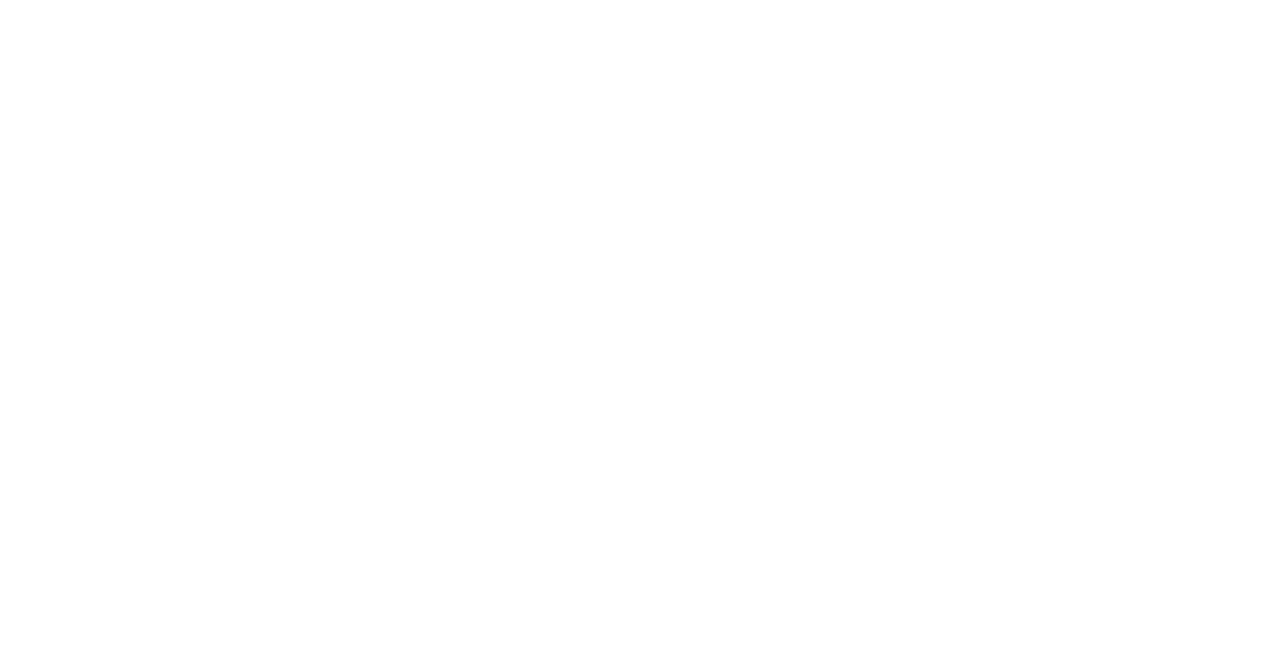
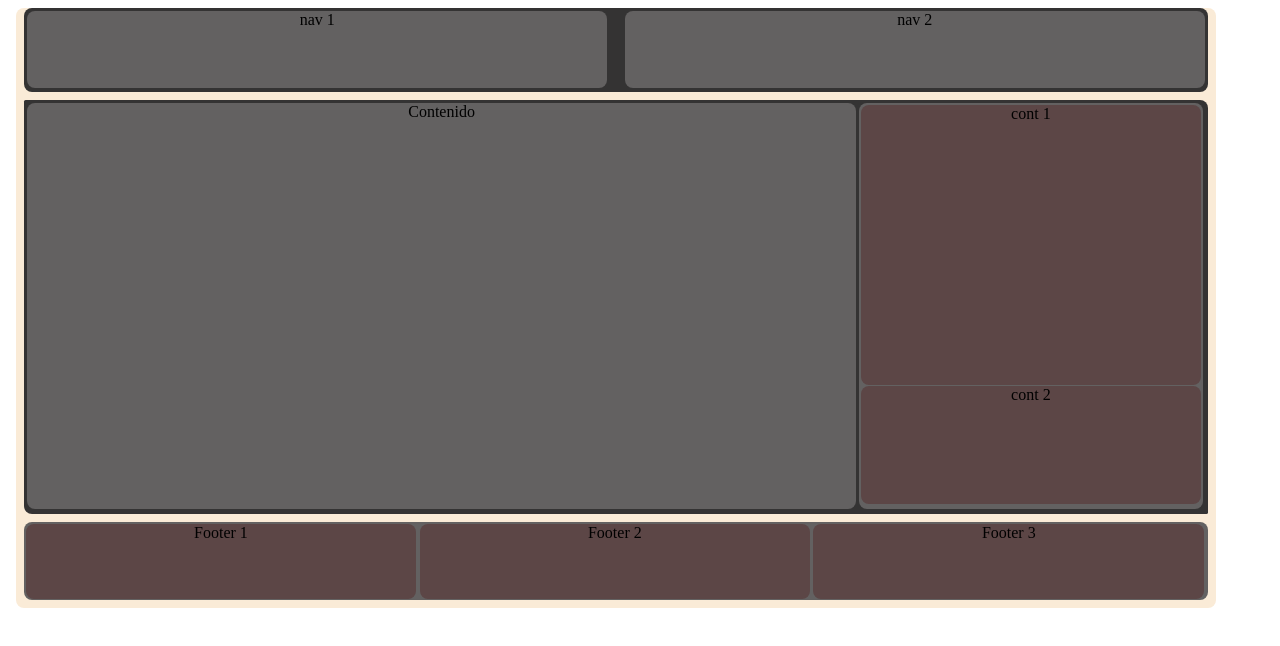
Before and after one commit to mfcortes/maquetacionCSS, a plain HTML site: page index.html in a window 1280 px wide. Drawn offline with Linux system fonts and the light colour scheme.

Commit message:
Se Maquetio la paguina con DIV

```diff
--- a/index.html
+++ b/index.html
@@ -5,8 +5,29 @@
     <meta name="viewport" content="width=device-width, initial-scale=1.0">
     <meta http-equiv="X-UA-Compatible" content="ie=edge">
     <title>Document</title>
+    <link rel="stylesheet" href="./styles/estilo.css">
+
+
 </head>
 <body>
+    <div id="contenedor">
+        <div id="header">
+            <div id="nav1">nav 1</div>
+            <div id="nav2">nav 2</div>
+        </div>
 
+        <div id="agrupado">
+            <div id="contenido">Contenido</div>
+            <div id="cont">
+                <div id="cont1">cont 1</div>
+                <div id="cont2">cont 2</div>
+            </div>
+        </div>
+        <div id="footer">
+            <div id="footer1">Footer 1</div>
+            <div id="footer2">Footer 2</div>
+            <div id="footer3">Footer 3</div>
+        </div>
+    </div>
 </body>
 </html>
--- /dev/null
+++ b/styles/estilo.css
@@ -0,0 +1,111 @@
+#contenedor{
+    width: 1200px;
+    height: 600px;
+    background-color: antiquewhite;
+    border-radius: 0.5em;
+    margin: 0.5em;
+}
+#header{
+    height: 14%;
+    border-radius: 0.5em;
+    background-color: rgb(52, 51, 51);
+    margin:0.5em ;
+}
+
+#nav1 {
+    height: 91%;
+    width: 49%;
+    background-color:  rgb(99, 97, 97);
+    border-radius: 0.5em;
+    margin:0.2em;
+    float: left;
+    text-align: center;
+}
+
+#nav2 {
+    height: 91%;
+    width: 49%;
+    background-color:  rgb(99, 97, 97);
+    border-radius: 0.5em;
+    margin:0.2em;
+    float: right;
+    text-align: center;
+}
+
+#agrupado {
+    height: 69%;
+    border-radius: 0.1em 0.5em 0.1em 0.5em;
+    background-color: rgb(52, 51, 51);
+    margin:0.5em ;
+}
+
+#contenido {
+    height: 98%;
+    width: 70%;
+    background-color:  rgb(99, 97, 97);
+    border-radius: 0.5em;
+    margin:0.2em 0.1em 0.2em 0.2em;
+    float: left;
+    text-align: center;
+}
+
+#cont {
+    height: 98%;
+    width: 29%;
+    background-color:  rgb(99, 97, 97);
+    border-radius: 0.5em;
+    margin:0.2em 0.1em 0.2em 0.1em;
+    float: left;
+    text-align: center;
+}
+
+#cont1 {
+    height: 69%;
+    background-color: rgb(92, 70, 70);
+    border-radius: 0.5em;
+    margin: 0.1em;
+    text-align: center;
+}
+
+#cont2 {
+    height: 29%;
+    background-color: rgb(92, 70, 70);
+    border-radius: 0.5em;
+    margin: 0.1em;
+    text-align: center;
+}
+
+#footer {
+    height: 13%;
+    background-color:  rgb(99, 97, 97);
+    margin:0.1em 0.5em 0.1em 0.5em;
+    border-radius: 0.5em;
+}
+
+#footer1{
+    height: 97%;
+    width: 33%;
+    background-color: rgb(92, 70, 70);
+    border-radius: 0.5em;
+    margin: 0.1em;
+    text-align: center;
+    float: left;
+}
+#footer2{
+    height: 97%;
+    width: 33%;
+    background-color: rgb(92, 70, 70);
+    border-radius: 0.5em;
+    margin: 0.1em;
+    text-align: center;
+    float: left;
+}
+#footer3{
+    height: 97%;
+    width: 33%;
+    background-color: rgb(92, 70, 70);
+    border-radius: 0.5em;
+    margin: 0.1em;
+    text-align: center;
+    float: left;
+}
```
Also changed, not shown: proceso.js (added).
